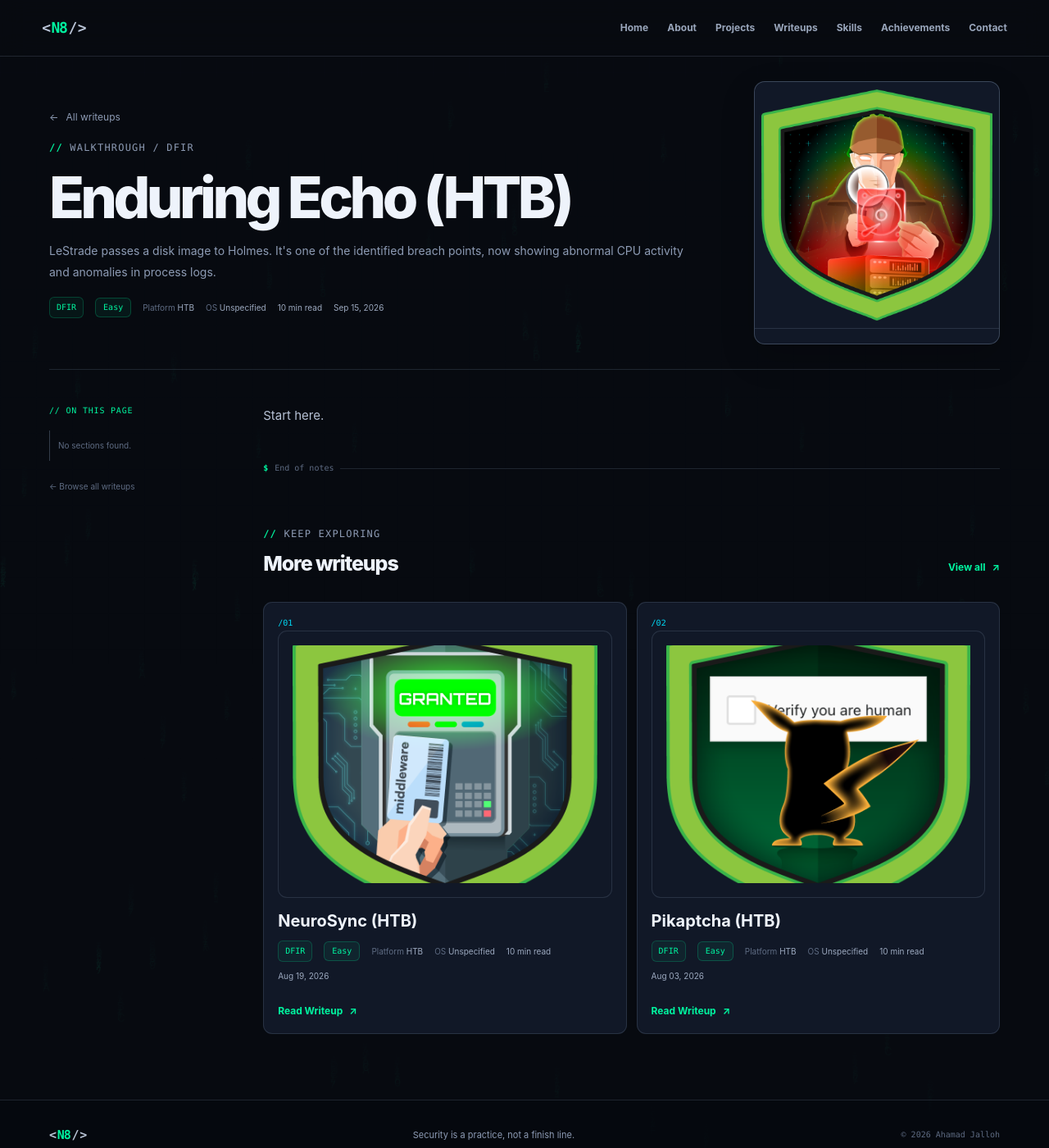
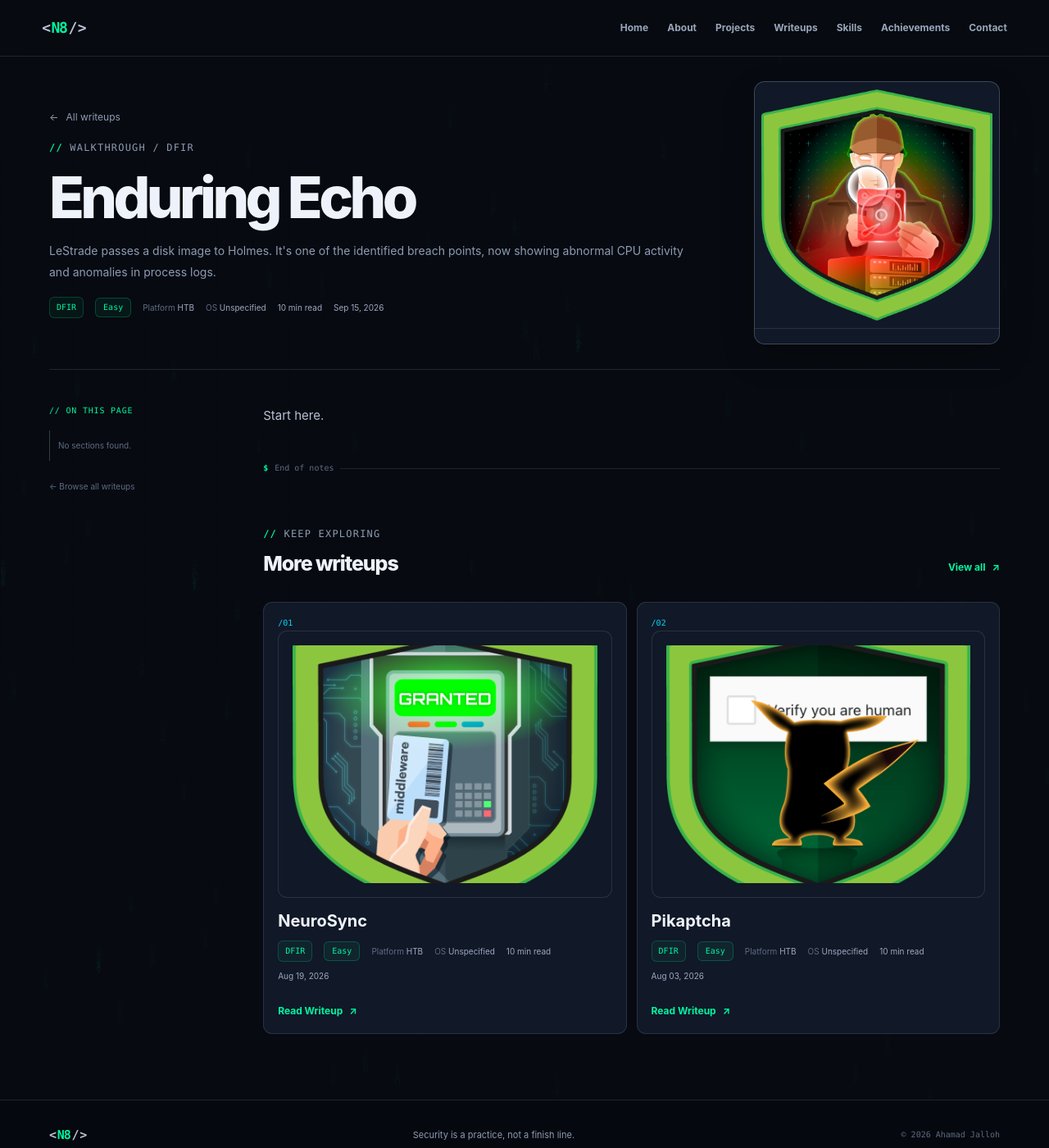
Before and after one commit to Ningen820/Ningen820.github.io, a Jekyll site: the page built from _writeups/enduringecho.md, in a window 1280 px wide and 1400 px high. Shown: the whole window at 82% size. Built offline with Jekyll 4.4.1, drawn with Linux system fonts in a browser that asks for light colours.

Commit message:
Update writeup.html

```diff
--- a/_layouts/writeup.html
+++ b/_layouts/writeup.html
@@ -20,7 +20,7 @@ layout: default
           {{ page.category | upcase | escape }}
         </p>
 
-        <h1>{{ page.title | escape }}</h1>
+        <h1>{{ page.name | escape }}</h1>
 
         {% if page.summary %}
           <p class="writeup-lede">{{ page.summary | escape }}</p>
@@ -146,7 +146,7 @@ layout: default
                   >
                 {% endif %}
 
-                <h3>{{ item.title | escape }}</h3>
+                <h3>{{ item.name | escape }}</h3>
                 <div class="metadata-line" aria-label="Writeup metadata">
                   <span class="metadata-chip">
                     {{ item.category | escape }}
```
